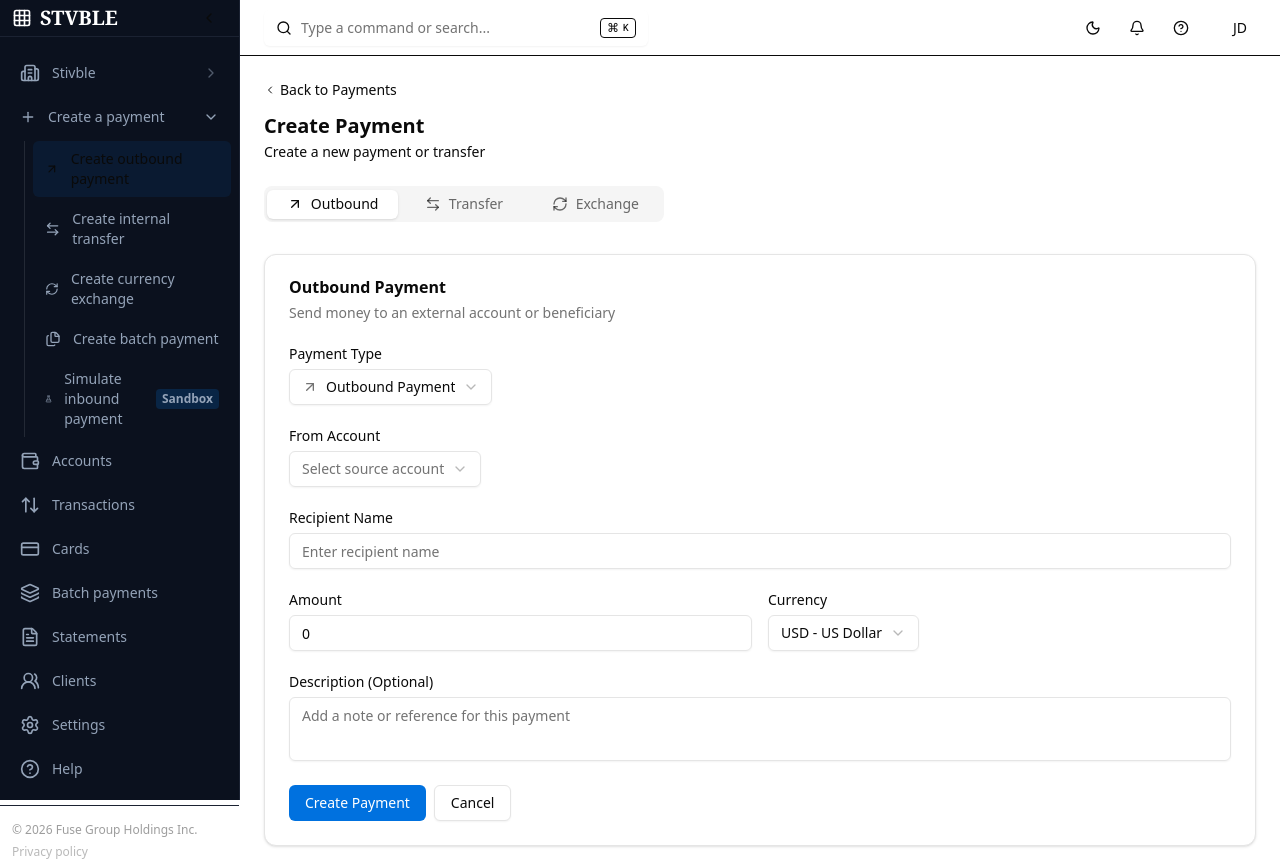
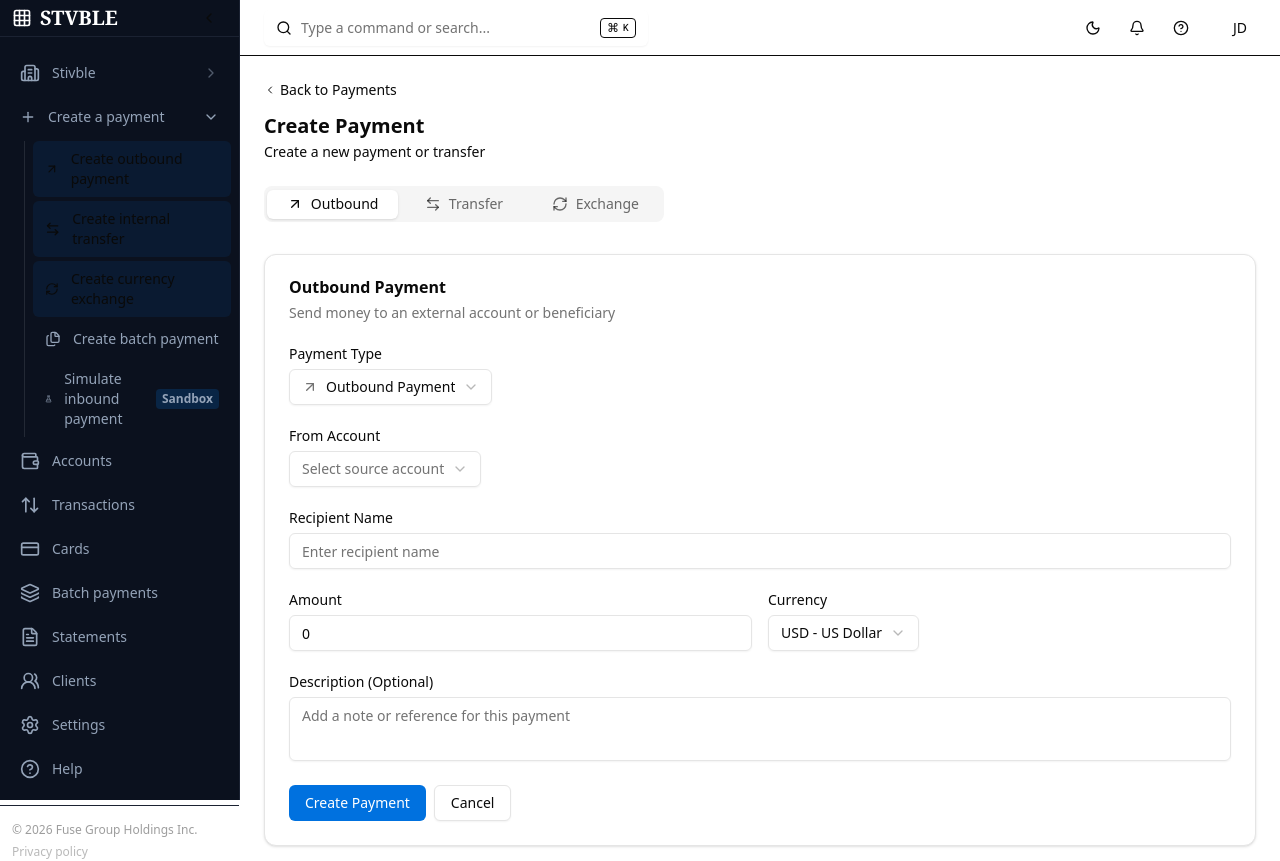
Before and after one commit to KrishPatell/instance-cloud-banking, a Next.js app: page /payments/create in a window 1280 px wide. Shown: the top 861 px of the page. Built offline with nearby package versions, Linux system fonts and the light colour scheme.

Commit message:
Fix: Sidebar active state and tab selection
- Fixed isActive function to ignore query params when checking active link
- Links with ?tab=internal now properly highlight in sidebar

```diff
--- a/src/components/layout/sidebar.tsx
+++ b/src/components/layout/sidebar.tsx
@@ -133,7 +133,9 @@ export function Sidebar({ collapsed, onToggle }: SidebarProps) {
 
   const isActive = (href?: string) => {
     if (!href) return false;
-    return pathname === href || pathname.startsWith(href + "/");
+    // Strip query parameters from href for comparison
+    const hrefPath = href.split('?')[0];
+    return pathname === hrefPath || pathname.startsWith(hrefPath + "/");
   };
 
   return (
```
